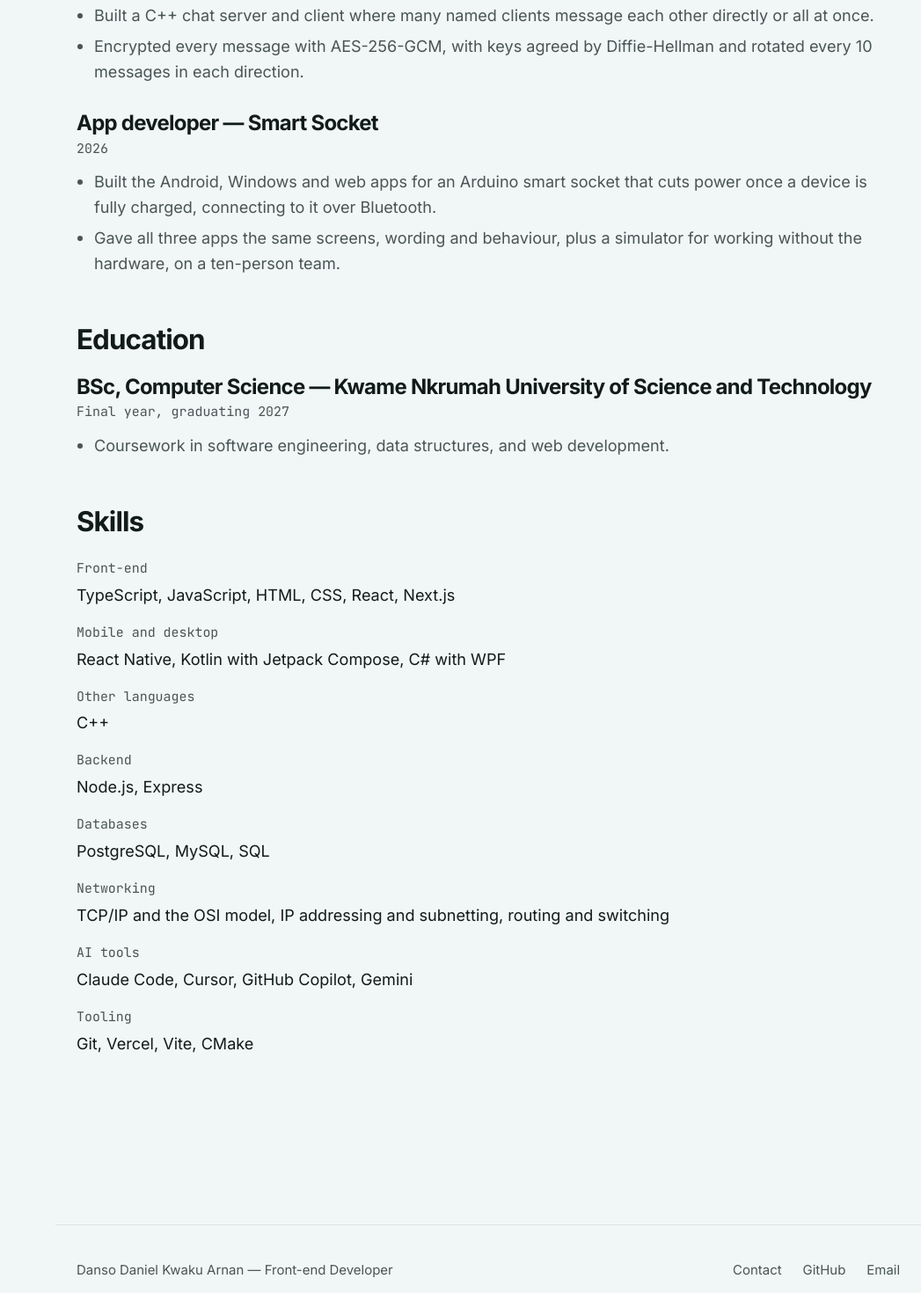
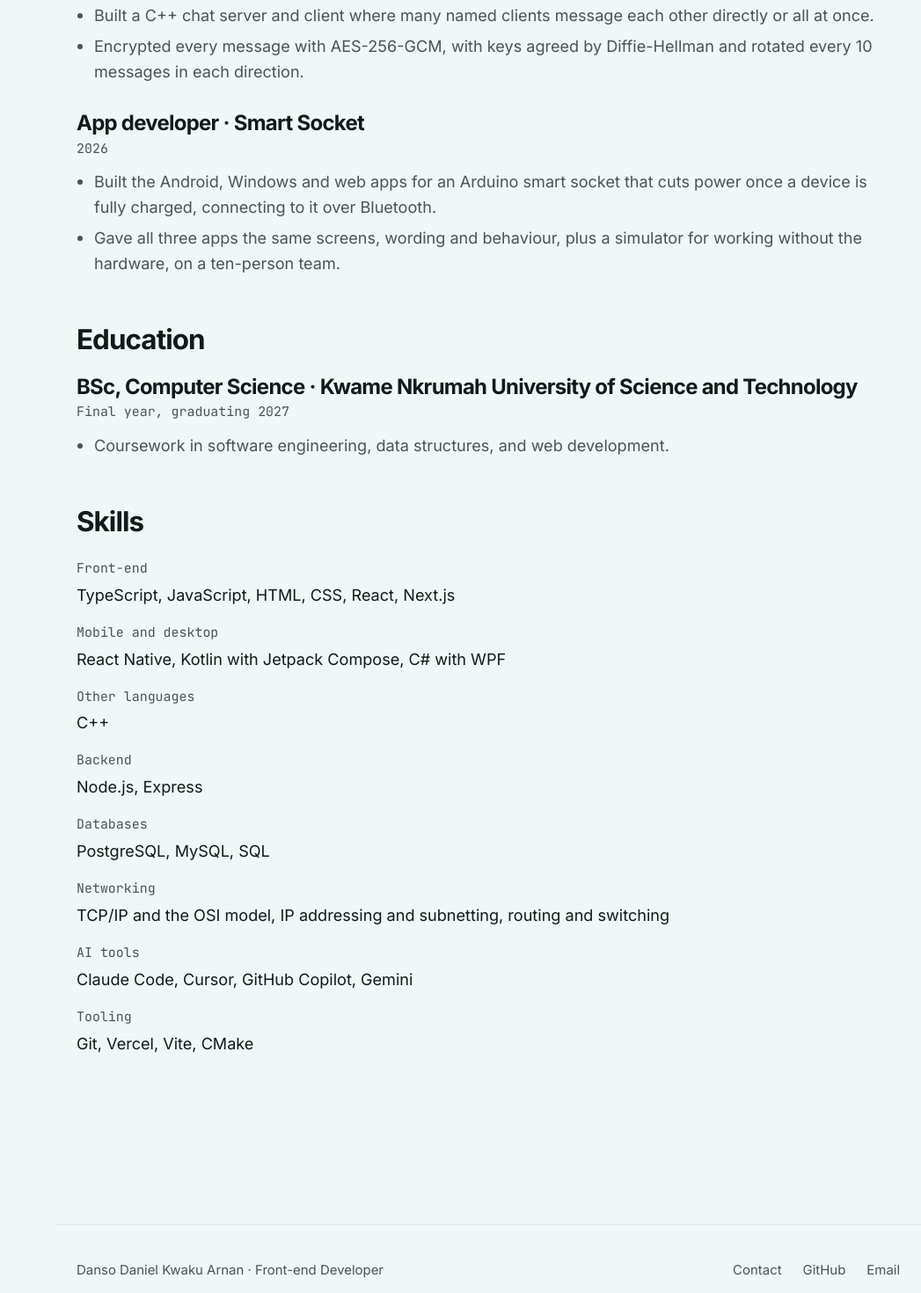
Before and after one commit to obfdanso/portfolio, a Next.js app: page /resume in a window 1280 px wide. Shown: the part 1060-2530 px from the top of the page at 88% size, without its empty margins (233-1280 px from the left). Built offline with nearby package versions, Linux system fonts and the light colour scheme.

Commit message:
took the em dashes out of every visible string

```diff
--- a/app/layout.tsx
+++ b/app/layout.tsx
@@ -10,7 +10,7 @@ import "./globals.css";
 
 export const metadata: Metadata = {
   metadataBase: new URL(SITE.url),
-  title: { default: `${SITE.name} — ${SITE.role}`, template: `%s — ${SITE.shortName}` },
+  title: { default: `${SITE.name} · ${SITE.role}`, template: `%s · ${SITE.shortName}` },
   description: "Front-end developer building fast, accessible interfaces.",
 };
 
--- a/app/opengraph-image.tsx
+++ b/app/opengraph-image.tsx
@@ -3,7 +3,7 @@ import { SITE } from "@/lib/site";
 
 export const size = { width: 1200, height: 630 };
 export const contentType = "image/png";
-export const alt = `${SITE.name} — ${SITE.role}`;
+export const alt = `${SITE.name} · ${SITE.role}`;
 
 // Hex rather than the OKLCH theme tokens: Satori does not resolve CSS custom
 // properties, so the palette is restated here.
--- a/app/projects/[slug]/opengraph-image.tsx
+++ b/app/projects/[slug]/opengraph-image.tsx
@@ -30,7 +30,7 @@ export default async function OpengraphImage({ params }: { params: Promise<{ slu
     >
       {/* One text child: Satori requires an explicit display on any div
             with more than one child, and JSX splits this into three. */}
-      <div style={{ fontSize: 28, opacity: 0.72 }}>{`${SITE.name} — ${SITE.role}`}</div>
+      <div style={{ fontSize: 28, opacity: 0.72 }}>{`${SITE.name} · ${SITE.role}`}</div>
       <div style={{ fontSize: 68, marginTop: 14, letterSpacing: -2 }}>
         {project?.title ?? "Case study"}
       </div>
--- a/app/resume/page.tsx
+++ b/app/resume/page.tsx
@@ -11,7 +11,7 @@ function Section({ title, entries }: { title: string; entries: Entry[] }) {
         {entries.map((entry) => (
           <li key={`${entry.org}-${entry.title}`}>
             <h3 className="text-step-1">
-              {entry.title} — {entry.org}
+              {entry.title} · {entry.org}
             </h3>
             <p className="mt-1 font-mono text-step-xs text-fg-muted">{entry.period}</p>
             <ul className="mt-3 list-disc space-y-1.5 pl-5 text-fg-muted">
--- a/components/site-footer.tsx
+++ b/components/site-footer.tsx
@@ -6,7 +6,7 @@ export function SiteFooter() {
     <footer className="mt-24 border-t border-fg-muted/12">
       <div className="container-page flex flex-wrap items-center justify-between gap-4 py-10 text-step-xs text-fg-muted">
         <p>
-          {SITE.name} — {SITE.role}
+          {SITE.name} · {SITE.role}
         </p>
         <nav aria-label="Footer" className="flex flex-wrap gap-6">
           <Link href="/contact" className="link-grow hover:text-fg">
```
Also changed, not shown: 1 other file (tests, documents, lock files or other folders).
